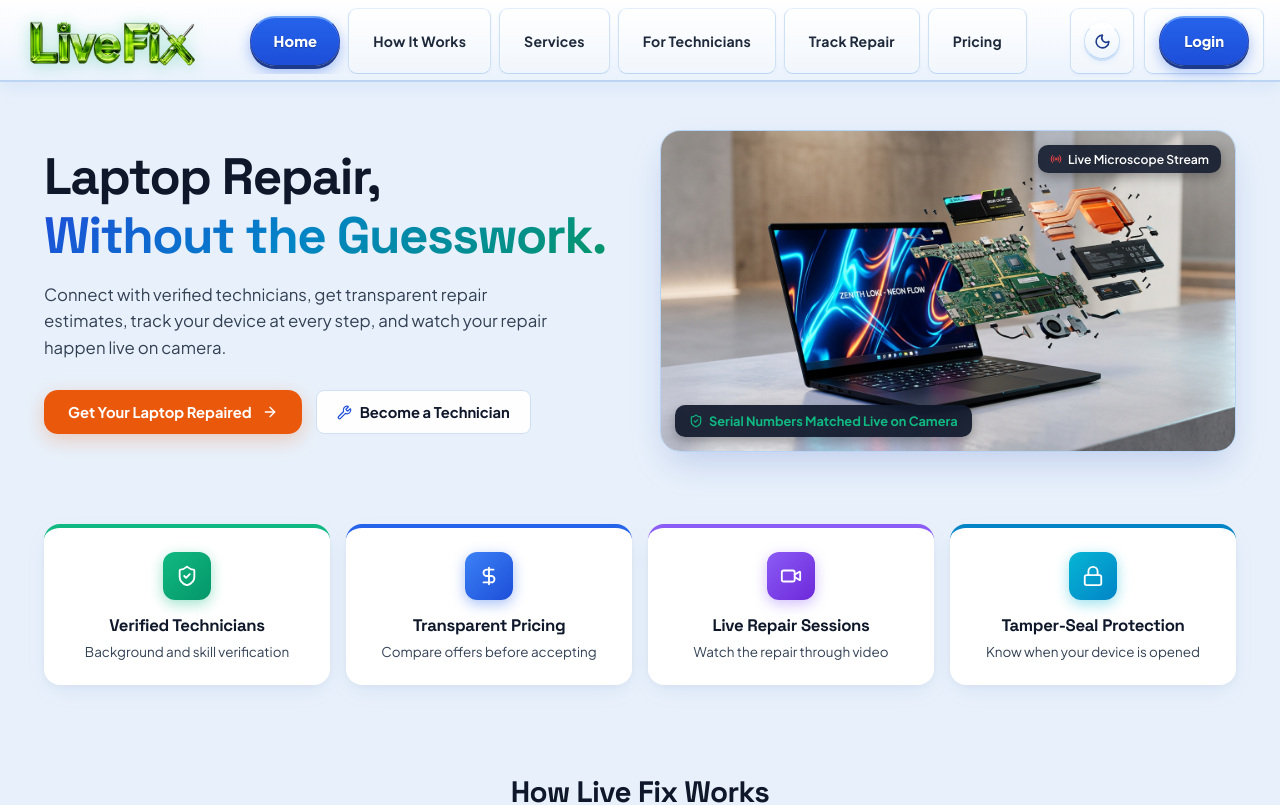
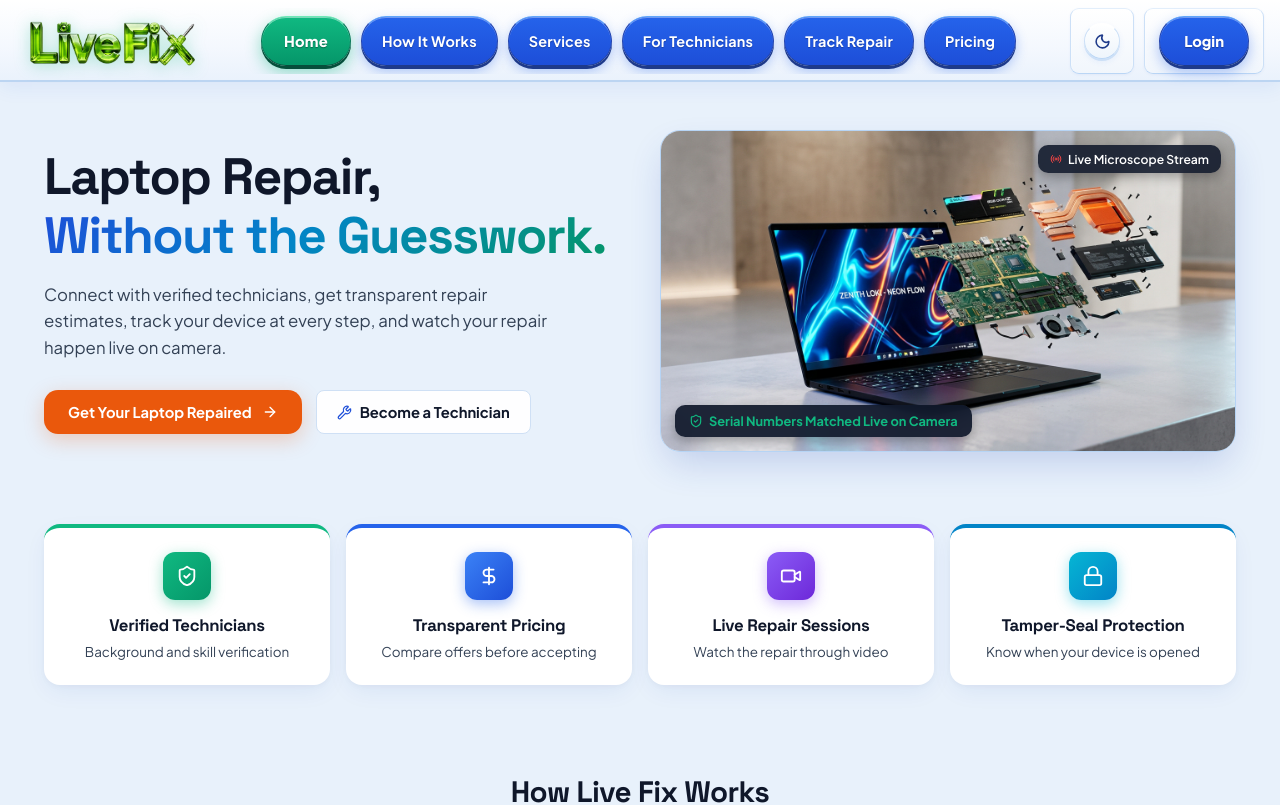
Before and after one commit to shabber0309/hello, a React (Vite) app in the folder frontend/: page / in a window 1280 px wide. Shown: the top 805 px of the page. Built offline with nearby package versions, Linux system fonts and the light colour scheme.

Commit message:
feat(navbar): style all nav items as 3D pill buttons with inactive items in blue and active item in emerald green

```diff
--- a/frontend/src/components/layout/Navbar.css
+++ b/frontend/src/components/layout/Navbar.css
@@ -176,12 +176,13 @@
 }
 
 /* Center Navigation Bays Group - Transparent Container for Individual Bays */
+/* Center Navigation Bays Group - Transparent Container for 3D Pill Buttons */
 .silicone-nav-group {
   flex: 1;
   display: flex;
-  align-items: stretch;
+  align-items: center;
   justify-content: center;
-  gap: 8px;
+  gap: 10px;
   background: transparent !important;
   border: none !important;
   box-shadow: none !important;
@@ -194,34 +195,33 @@
   display: none;
 }
 
-/* Individual Separate Box for Each Navbar Item (Matching Login Bay Box) */
+/* Individual Transparent Wrapper for Each 3D Pill Button */
 .silicone-bay-item {
   width: auto;
-  padding: 0 8px;
+  padding: 0 !important;
+  margin: 0;
+  background: transparent !important;
+  border: none !important;
+  box-shadow: none !important;
   cursor: pointer;
   flex-shrink: 0;
   display: flex;
   align-items: center;
   justify-content: center;
-  border-radius: 9px;
-  background: linear-gradient(180deg, #ffffff 0%, #f1f6fc 100%);
-  border: 1px solid #cce0f7;
-  border-top-color: #e2eefb;
-  border-bottom-color: #bad6f5;
-  box-shadow: inset 0 1px 2px rgba(255, 255, 255, 0.9), 0 1px 3px rgba(30, 64, 175, 0.05);
-  transition: all 0.2s ease;
+  transition: transform 0.18s ease;
   user-select: none;
 }
 
 .silicone-bay-item:hover {
-  transform: translateY(-2px);
-  background: linear-gradient(180deg, #ffffff 0%, #e8f2fe 100%);
-  border-color: #93c5fd;
-  box-shadow: 0 4px 10px rgba(37, 99, 235, 0.12), inset 0 1px 2px rgba(255, 255, 255, 0.9);
+  background: transparent !important;
+  border: none !important;
+  box-shadow: none !important;
 }
 
 .silicone-bay-item:active {
-  transform: translateY(1px);
+  background: transparent !important;
+  border: none !important;
+  box-shadow: none !important;
 }
 
 .silicone-bay-item--active {
@@ -235,24 +235,27 @@
   background: transparent !important;
   border: none !important;
   box-shadow: none !important;
-  transform: translateY(-2px);
 }
 
-/* Inner Navigation Button inside the Individual Bay */
+/* All Navbar Items (Inactive Links) - 3D Blue Pill Button */
 .silicone-nav-link {
   display: inline-flex;
   align-items: center;
   justify-content: center;
-  gap: 7px;
-  height: 48px;
-  padding: 0 16px;
+  gap: 8px;
+  height: 50px;
+  min-height: 50px;
+  padding: 0 20px;
   border-radius: 9999px;
-  font-size: 0.88rem;
+  font-size: 0.90rem;
   font-weight: 700;
-  color: #1e293b;
-  background: transparent;
-  border: none;
-  box-shadow: none;
+  color: #ffffff !important;
+  background: linear-gradient(180deg, #2563eb 0%, #1d4ed8 100%) !important;
+  border: 1px solid #1e40af !important;
+  border-top-color: #60a5fa !important;
+  border-bottom-color: #1e3a8a !important;
+  box-shadow: 0 3px 0 #1e3a8a, 0 5px 12px rgba(37, 99, 235, 0.35), inset 0 1px 0 rgba(255, 255, 255, 0.35) !important;
+  text-shadow: 0 1px 1px rgba(0, 0, 0, 0.25) !important;
   cursor: pointer;
   transition: all 0.18s ease;
   white-space: nowrap;
@@ -261,37 +264,65 @@
   box-sizing: border-box;
 }
 
+.silicone-nav-link svg,
 .silicone-nav-link-icon {
+  color: #ffffff !important;
+  stroke: #ffffff !important;
   display: inline-flex;
   align-items: center;
   justify-content: center;
   flex-shrink: 0;
 }
 
+.silicone-nav-link:hover,
 .silicone-bay-item:hover .silicone-nav-link {
-  color: #1d4ed8;
+  transform: translateY(-2px);
+  background: linear-gradient(180deg, #3b82f6 0%, #2563eb 100%) !important;
+  box-shadow: 0 4px 0 #1e3a8a, 0 8px 18px rgba(37, 99, 235, 0.48), inset 0 1px 0 rgba(255, 255, 255, 0.45) !important;
+  color: #ffffff !important;
 }
 
-/* Active Nav Pill Button (The Blue Color Div - Height Bigger 50px) */
+.silicone-nav-link:active,
+.silicone-bay-item:active .silicone-nav-link {
+  transform: translateY(2px);
+  box-shadow: 0 1px 0 #1e3a8a, 0 2px 4px rgba(37, 99, 235, 0.2) !important;
+}
+
+/* Active Nav Pill Button - 3D Emerald Green Pill Button */
 .silicone-nav-link--active {
   height: 50px !important;
   min-height: 50px !important;
   padding: 0 22px !important;
-  background: linear-gradient(180deg, #2563eb 0%, #1d4ed8 100%) !important;
-  border: 1px solid #1e40af !important;
-  border-top-color: #60a5fa !important;
-  border-bottom-color: #1e3a8a !important;
+  background: linear-gradient(180deg, #10b981 0%, #059669 100%) !important;
+  border: 1px solid #047857 !important;
+  border-top-color: #6ee7b7 !important;
+  border-bottom-color: #064e3b !important;
   color: #ffffff !important;
   font-size: 0.92rem !important;
   font-weight: 800 !important;
   border-radius: 9999px !important;
-  box-shadow: 0 3px 0 #1e3a8a, 0 6px 14px rgba(37, 99, 235, 0.4), inset 0 1px 0 rgba(255, 255, 255, 0.35) !important;
-  text-shadow: 0 1px 1px rgba(0, 0, 0, 0.3) !important;
+  box-shadow: 0 3px 0 #064e3b, 0 6px 16px rgba(16, 185, 129, 0.45), inset 0 1px 0 rgba(255, 255, 255, 0.45) !important;
+  text-shadow: 0 1px 1px rgba(0, 0, 0, 0.35) !important;
 }
 
+.silicone-nav-link--active svg,
+.silicone-nav-link--active .silicone-nav-link-icon {
+  color: #ffffff !important;
+  stroke: #ffffff !important;
+}
+
+.silicone-nav-link--active:hover,
 .silicone-bay-item:hover .silicone-nav-link--active {
-  background: linear-gradient(180deg, #3b82f6 0%, #2563eb 100%) !important;
-  box-shadow: 0 4px 0 #1e3a8a, 0 8px 18px rgba(37, 99, 235, 0.48), inset 0 1px 0 rgba(255, 255, 255, 0.4) !important;
+  transform: translateY(-2px);
+  background: linear-gradient(180deg, #34d399 0%, #10b981 100%) !important;
+  box-shadow: 0 4px 0 #064e3b, 0 8px 20px rgba(16, 185, 129, 0.55), inset 0 1px 0 rgba(255, 255, 255, 0.5) !important;
+  color: #ffffff !important;
+}
+
+.silicone-nav-link--active:active,
+.silicone-bay-item:active .silicone-nav-link--active {
+  transform: translateY(2px);
+  box-shadow: 0 1px 0 #064e3b, 0 2px 4px rgba(16, 185, 129, 0.2) !important;
 }
 
 /* Bay 4: Theme Toggle Bay */
@@ -564,11 +595,11 @@
 }
 
 .silicone-mobile-nav-btn--active {
-  background: linear-gradient(135deg, #1d4ed8 0%, #2563eb 100%) !important;
-  border-color: rgba(147, 197, 253, 0.5) !important;
+  background: linear-gradient(135deg, #10b981 0%, #059669 100%) !important;
+  border-color: rgba(110, 231, 183, 0.6) !important;
   color: #ffffff !important;
   font-weight: 800 !important;
-  box-shadow: 0 4px 14px rgba(37, 99, 235, 0.35) !important;
+  box-shadow: 0 4px 14px rgba(16, 185, 129, 0.4) !important;
 }
 
 /* ROW 2: Precision Engineering Micro-Calibrated Screw Wells Ruler Track */
@@ -723,16 +754,16 @@
 
 /* Dark Theme Silicone Bays & Items */
 [data-theme="dark"] .silicone-bay-item {
-  background: linear-gradient(180deg, #15203b 0%, #0c1424 100%);
-  border-color: rgba(255, 255, 255, 0.12);
-  border-top-color: rgba(255, 255, 255, 0.18);
-  border-bottom-color: rgba(0, 0, 0, 0.4);
-  box-shadow: inset 0 1px 1px rgba(255, 255, 255, 0.08), 0 2px 5px rgba(0, 0, 0, 0.4);
+  background: transparent !important;
+  border: none !important;
+  box-shadow: none !important;
+  padding: 0 !important;
 }
 
 [data-theme="dark"] .silicone-bay-item:hover {
-  background: linear-gradient(180deg, #1a294d 0%, #0f1a30 100%);
-  border-color: #38bdf8;
+  background: transparent !important;
+  border: none !important;
+  box-shadow: none !important;
 }
 
 [data-theme="dark"] .silicone-bay-item--active {
@@ -749,7 +780,7 @@
 }
 
 [data-theme="dark"] .silicone-bay-item .silicone-nav-link {
-  color: #e2e8f0;
+  color: #ffffff !important;
 }
 
 [data-theme="dark"] .silicone-bay-item .silicone-nav-link--active {
--- a/frontend/src/components/layout/Navbar.jsx
+++ b/frontend/src/components/layout/Navbar.jsx
@@ -505,7 +505,7 @@ export default function Navbar({
                     <span style={{
                       fontSize: '0.68rem',
                       background: '#ffffff',
-                      color: '#1d4ed8',
+                      color: '#059669',
                       padding: '2px 8px',
                       borderRadius: '9999px',
                       fontWeight: 800
```
